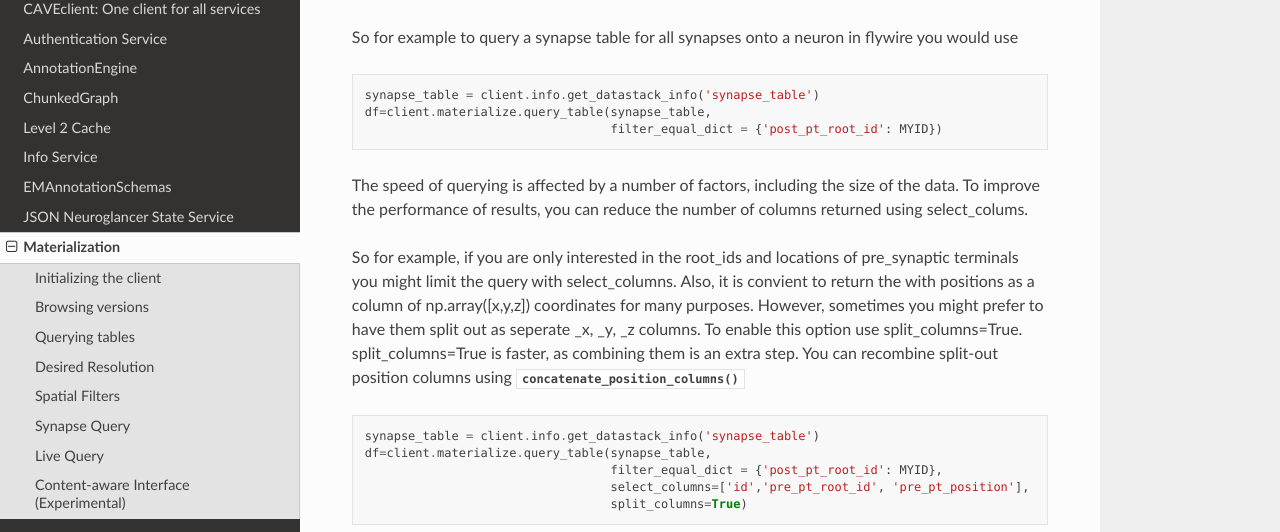
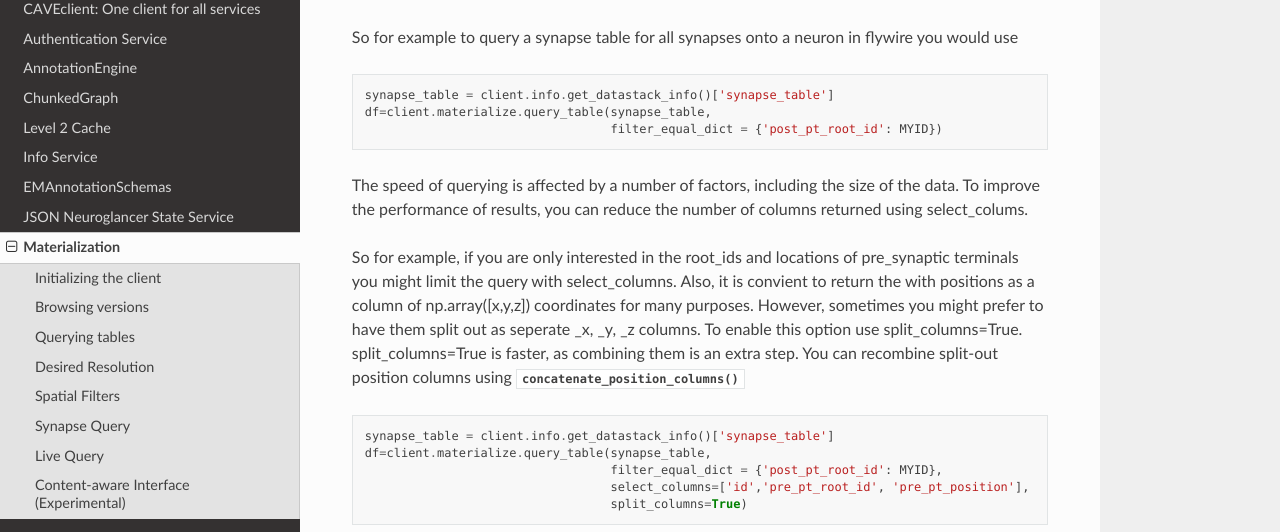
Before and after one commit to CAVEconnectome/CAVEclient, a Sphinx documentation site: the page built from docs/guide/materialization.rst, in a window 1280 px wide and 900 px high, scrolled down 2088 px. Shown: the part 172-704 px from the top of the window. Built offline with Sphinx 7.4.7 and the Read the Docs theme 2.0.0, drawn with Linux system fonts in a browser that asks for light colours.

````diff
--- a/docs/guide/materialization.rst
+++ b/docs/guide/materialization.rst
@@ -104,7 +104,7 @@ So for example to query a synapse table for all synapses onto a neuron in flywir
 
 .. code:: python
 
-    synapse_table = client.info.get_datastack_info('synapse_table')
+    synapse_table = client.info.get_datastack_info()['synapse_table']
     df=client.materialize.query_table(synapse_table,
                                       filter_equal_dict = {'post_pt_root_id': MYID})
 
@@ -122,7 +122,7 @@ You can recombine split-out position columns using :func:`~caveclient.materializ
 
 .. code:: python
 
-    synapse_table = client.info.get_datastack_info('synapse_table')
+    synapse_table = client.info.get_datastack_info()['synapse_table']
     df=client.materialize.query_table(synapse_table,
                                       filter_equal_dict = {'post_pt_root_id': MYID},
                                       select_columns=['id','pre_pt_root_id', 'pre_pt_position'],
@@ -218,7 +218,7 @@ throughout the codebase.
 .. code:: python
 
     import datetime
-    synapse_table = client.info.get_datastack_info('synapse_table')
+    synapse_table = client.info.get_datastack_info()['synapse_table']
     df=client.materialize.live_query(synapse_table,
                                       datetime.datetime.utcnow(),
                                       filter_equal_dict = {'post_pt_root_id': MYID})
@@ -230,7 +230,7 @@ You can also pass a timestamp directly to query_table and it will call live_quer
 .. code:: python
 
     import datetime
-    synapse_table = client.info.get_datastack_info('synapse_table')
+    synapse_table = client.info.get_datastack_info()['synapse_table']
     df=client.materialize.query_table(synapse_table,
                                       timestamp=datetime.datetime.utcnow(),
                                       filter_equal_dict = {'post_pt_root_id': MYID})
@@ -251,7 +251,7 @@ Content-aware Interface (Experimental)
     This interface might have small but breaking changes in the near future.
 
 In order to make the querying interface more consistent across tables, we have introduced an additional alternative interface
-to filtering and querying data via the ```client.materialize.tables` object.
+to filtering and querying data via the ``client.materialize.tables`` object.
 When you instantiate this object, this object finds all of the existing tables and the list of their columns and lets you filter
 the tables as arguments in the function with suggestions.
 Moreover, the filtering arguments and the querying arguments are separated into two.
````
